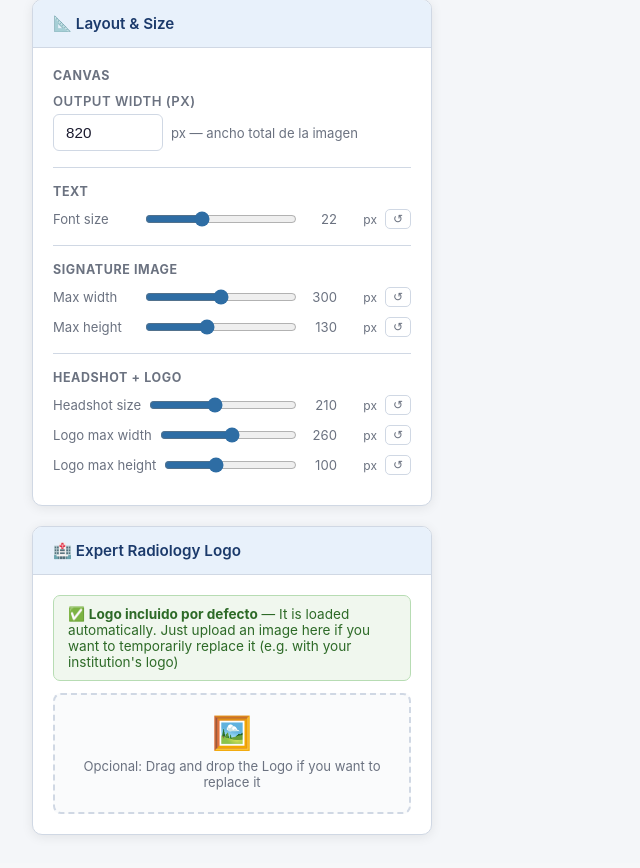
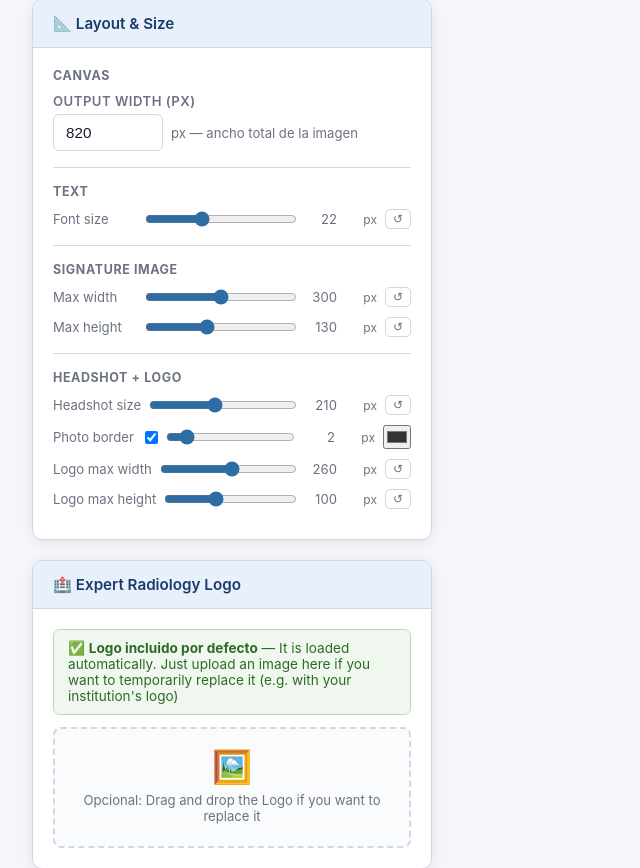
Before and after one commit to SethSterling22/MD_Sign_Creator, a Flask app: page / in a window 1280 px wide. Shown: the part 1287-2155 px from the top of the page, without its empty margins (0-640 px from the left). Before the commit the page ends 2123 px from the top, so only its background shows below. Run offline with Flask 3, Linux system fonts and the light colour scheme; some libraries are stand-ins or nearby versions.

Commit message:
Add configurable headshot border

```diff
--- a/signature_service/app.py
+++ b/signature_service/app.py
@@ -137,6 +137,13 @@ def paste_rgba(canvas: Image.Image, overlay: Image.Image, pos: tuple):
     return canvas.convert("RGB")
 
 
+def parse_hex_color(value, default=(51, 51, 51)) -> tuple[int, int, int]:
+    """Convert a #RRGGBB form value to an RGB tuple, with a safe fallback."""
+    if isinstance(value, str) and re.fullmatch(r"#[0-9a-fA-F]{6}", value):
+        return tuple(int(value[index:index + 2], 16) for index in (1, 3, 5))
+    return default
+
+
 # ─── Signature image builder ─────────────────────────────────────────────────
 
 def build_signature_image(data: dict) -> Image.Image:
@@ -150,6 +157,9 @@ def build_signature_image(data: dict) -> Image.Image:
       sig_contrast, sig_brightness
       headshot_crop   – {x,y,width,height} from Cropper.js, or null
       headshot_brightness, headshot_saturation
+      headshot_border_enabled – bool, draws a frame around the headshot
+      headshot_border_width   – frame width in px (default 2)
+      headshot_border_color   – frame color as #RRGGBB (default #333333)
       canvas_width    – total output width in px  (default 820)
       text_size       – base font size in px       (default 22)
       sig_max_w       – signature image max width  (default 300)
@@ -165,6 +175,9 @@ def build_signature_image(data: dict) -> Image.Image:
     SIG_MAX_W  = int(data.get("sig_max_w",  300))
     SIG_MAX_H  = int(data.get("sig_max_h",  130))
     HEAD_SIZE  = int(data.get("head_size",  210))   # square
+    HEAD_BORDER_ENABLED = data.get("headshot_border_enabled", True)
+    HEAD_BORDER_WIDTH = max(0, min(int(data.get("headshot_border_width", 2)), HEAD_SIZE // 2))
+    HEAD_BORDER_COLOR = parse_hex_color(data.get("headshot_border_color", "#333333"))
     LOGO_MAX_W = int(data.get("logo_max_w", 260))
     LOGO_MAX_H = int(data.get("logo_max_h", 100))
     TEXT_GAP   = max(4, int(TEXT_SIZE * 0.22))   # ~22% leading — tight but readable
@@ -264,6 +277,13 @@ def build_signature_image(data: dict) -> Image.Image:
     # Headshot
     if head_img:
         canvas = paste_rgba(canvas, head_img, (PAD, y))
+        if HEAD_BORDER_ENABLED and HEAD_BORDER_WIDTH:
+            # Draw inward so the overall headshot footprint and logo alignment stay unchanged.
+            ImageDraw.Draw(canvas).rectangle(
+                (PAD, y, PAD + HEAD_SIZE - 1, y + HEAD_SIZE - 1),
+                outline=HEAD_BORDER_COLOR,
+                width=HEAD_BORDER_WIDTH,
+            )
 
     # Logo – vertically centred next to headshot
     if logo_img:
--- a/signature_service/templates/index.html
+++ b/signature_service/templates/index.html
@@ -468,6 +468,13 @@
           <button class="btn-reset" onclick="resetRange('inp-head-size','inp-head-size-val',210)">↺</button>
         </div>
         <div class="range-row">
+          <label for="chk-head-border">Photo border</label>
+          <input type="checkbox" id="chk-head-border" checked style="width:auto;" />
+          <input type="range" id="inp-head-border-width" min="1" max="10" step="1" value="2" aria-label="Photo border width" />
+          <span id="inp-head-border-width-val">2</span><span style="font-size:.75rem;color:var(--muted);"> px</span>
+          <input type="color" id="inp-head-border-color" value="#333333" aria-label="Photo border color" style="width:30px; height:24px; padding:1px;" />
+        </div>
+        <div class="range-row">
           <label>Logo max width</label>
           <input type="range" id="inp-logo-w" min="100" max="400" step="10" value="260" />
           <span id="inp-logo-w-val">260</span><span style="font-size:.75rem;color:var(--muted);"> px</span>
@@ -613,6 +620,7 @@ bindRangeInt("inp-text-size",  "inp-text-size-val");
 bindRangeInt("inp-sig-w",      "inp-sig-w-val");
 bindRangeInt("inp-sig-h",      "inp-sig-h-val");
 bindRangeInt("inp-head-size",  "inp-head-size-val");
+bindRangeInt("inp-head-border-width", "inp-head-border-width-val");
 bindRangeInt("inp-logo-w",     "inp-logo-w-val");
 bindRangeInt("inp-logo-h",     "inp-logo-h-val");
 
@@ -704,6 +712,9 @@ function getFormData() {
     headshot_crop:       state.headshot_crop,
     headshot_brightness: parseFloat(document.getElementById("head-brightness").value),
     headshot_saturation: parseFloat(document.getElementById("head-saturation").value),
+    headshot_border_enabled: document.getElementById("chk-head-border").checked,
+    headshot_border_width: parseInt(document.getElementById("inp-head-border-width").value),
+    headshot_border_color: document.getElementById("inp-head-border-color").value,
     // Layout & size
     canvas_width: parseInt(document.getElementById("inp-canvas-w").value) || 820,
     text_size:    parseInt(document.getElementById("inp-text-size").value),
```
Also changed, not shown: README.md.
